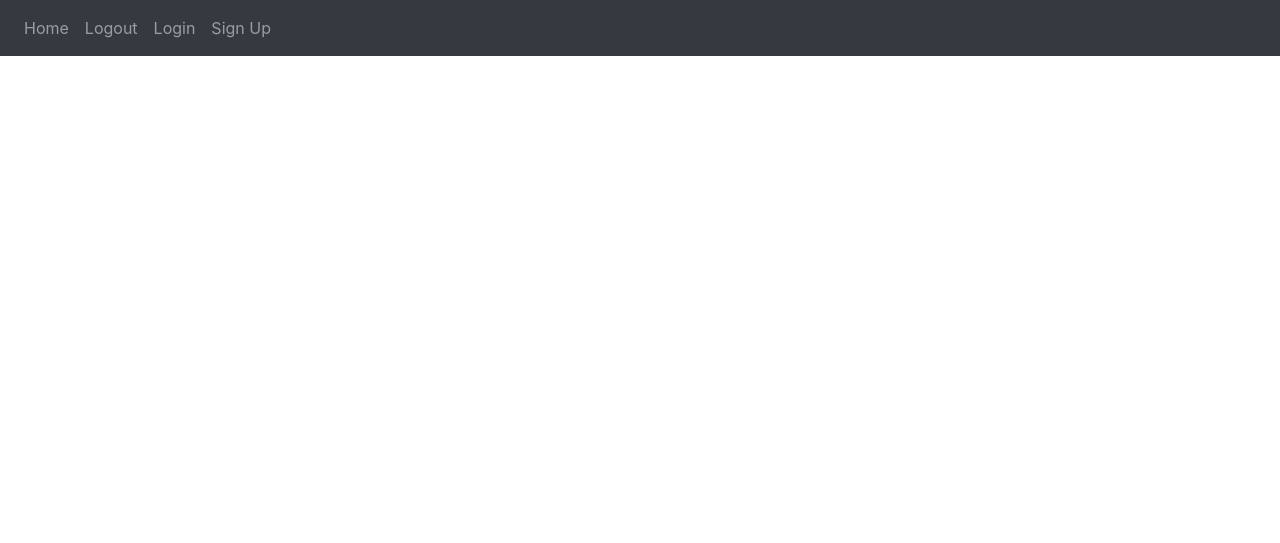
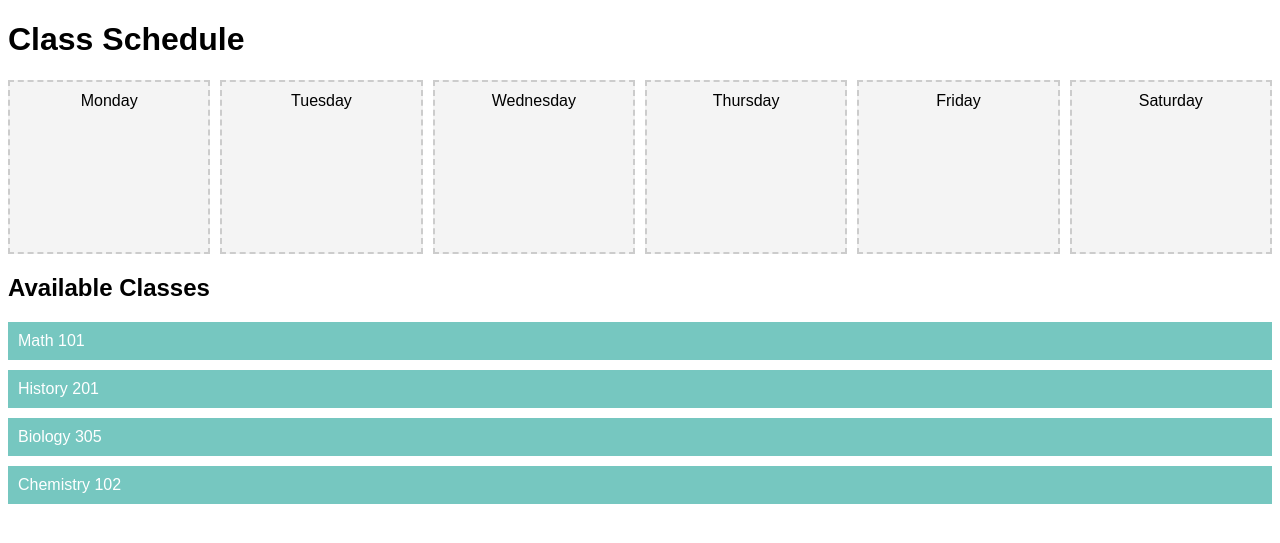
Before and after one commit to MA0610/SchedulingWebsite, a Flask app: page / in a window 1280 px wide. Shown: the top 543 px of the page. Run offline with Flask 3, Linux system fonts and the light colour scheme; some libraries are stand-ins or nearby versions.

Commit message:
Dynamic Schedule Table

```diff
--- a/scheduleWebsite/main.py
+++ b/scheduleWebsite/main.py
@@ -4,46 +4,8 @@ import pprint
 
 app = create_app()
 
-# if __name__ == '__main__':
-#     app.run(debug=True)
 
 
 
-###################################
-#maybe try out numpy maybe to make this easier if needed
-
-
-#may have key for num of rows if there isn't flexibility in times during day
-#(ex. TR 10:05-11:30 is traditional but can profs make a time slot of 9:45-11:10)
-
-#x is num of rows (time slots on given day: ?)
-#y is num of columns (number of days in week: 5)
-#z is num of entries in array (lists: 1)
-def create_3d_list(x,y,z):
-    lst = []
-    for i in range(x):
-        lst_2d = []
-        for j in range(y):
-            lst_1d = []
-            for k in range(z):
-                lst_1d.append([])
-            lst_2d.append(lst_1d)
-        lst.append(lst_2d)
-    return lst
-
-
-test = create_3d_list(3, 5, 1)
-
-test[0][0][0].append("3")
-test[0][0][0].append("4")
-
-
-#########
-#
-
-
-
-
-
-# used the pretty printed function
-pprint.pprint(test)
+if __name__ == '__main__':
+    app.run(debug=True, host='0.0.0.0', port='8080')
--- a/scheduleWebsite/website/templates/home.html
+++ b/scheduleWebsite/website/templates/home.html
@@ -1 +1,88 @@
-{% extends "base.html" %} {% block title %}Changed{% endblock %}
+
+<!DOCTYPE html>
+<html lang="en">
+<head>
+    <meta charset="UTF-8">
+    <meta name="viewport" content="width=device-width, initial-scale=1.0">
+    <title>Dynamic Class Schedule</title>
+    <style>
+        body {
+            font-family: Arial, sans-serif;
+        }
+        .schedule {
+            display: grid;
+            grid-template-columns: repeat(6, 1fr);
+            grid-gap: 10px;
+        }
+        .day {
+            padding: 10px;
+            border: 1px solid #ccc;
+            background-color: #f4f4f4;
+            min-height: 300px;
+            display: flex;
+            flex-direction: column;
+            align-items: center;
+            justify-content: flex-start;
+        }
+        .class {
+            background-color: #76c7c0;
+            padding: 10px;
+            margin: 10px 0;
+            color: white;
+            cursor: move;
+        }
+        .class.dragging {
+            opacity: 0.5;
+        }
+        .droppable {
+            min-height: 150px;
+            border: 2px dashed #ccc;
+        }
+    </style>
+</head>
+<body>
+
+    <h1>Class Schedule</h1>
+
+    <div class="schedule">
+        <div class="day droppable" data-day="Monday">Monday</div>
+        <div class="day droppable" data-day="Tuesday">Tuesday</div>
+        <div class="day droppable" data-day="Wednesday">Wednesday</div>
+        <div class="day droppable" data-day="Thursday">Thursday</div>
+        <div class="day droppable" data-day="Friday">Friday</div>
+        <div class="day droppable" data-day="Saturday">Saturday</div>
+    </div>
+
+    <h2>Available Classes</h2>
+    <div class="available-classes">
+        <div class="class" draggable="true" data-class="Math 101">Math 101</div>
+        <div class="class" draggable="true" data-class="History 201">History 201</div>
+        <div class="class" draggable="true" data-class="Biology 305">Biology 305</div>
+        <div class="class" draggable="true" data-class="Chemistry 102">Chemistry 102</div>
+    </div>
+
+    <script>
+        // Handle drag events
+        const draggables = document.querySelectorAll('.class');
+        const droppables = document.querySelectorAll('.droppable');
+
+        draggables.forEach(draggable => {
+            draggable.addEventListener('dragstart', () => {
+                draggable.classList.add('dragging');
+            });
+
+            draggable.addEventListener('dragend', () => {
+                draggable.classList.remove('dragging');
+            });
+        });
+
+        droppables.forEach(droppable => {
+            droppable.addEventListener('dragover', (e) => {
+                e.preventDefault();
+                const draggingElement = document.querySelector('.dragging');
+                droppable.appendChild(draggingElement);
+            });
+        });
+    </script>
+</body>
+</html>
```
Also changed, not shown: scheduleWebsite/website/views.py (line endings or trailing spaces).
